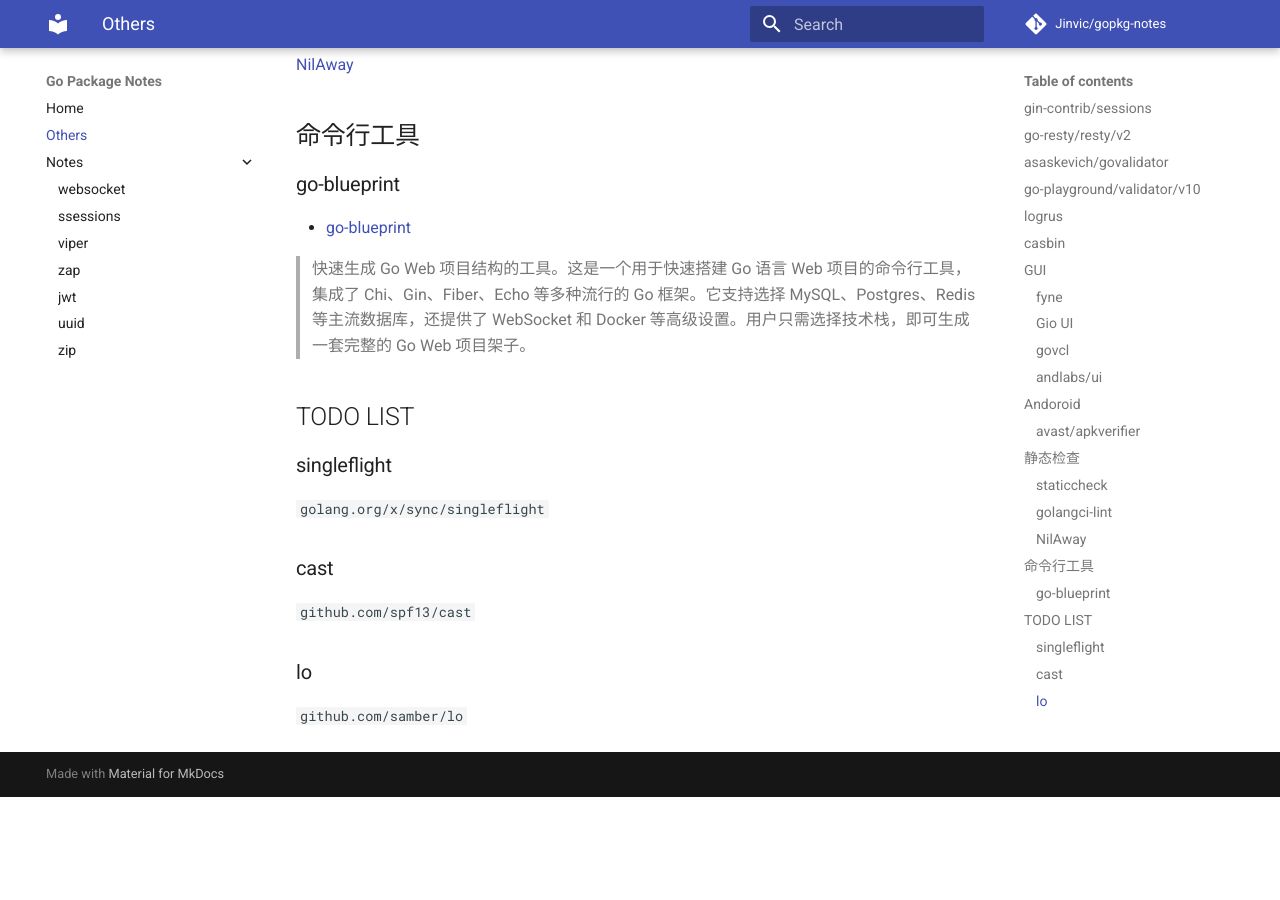
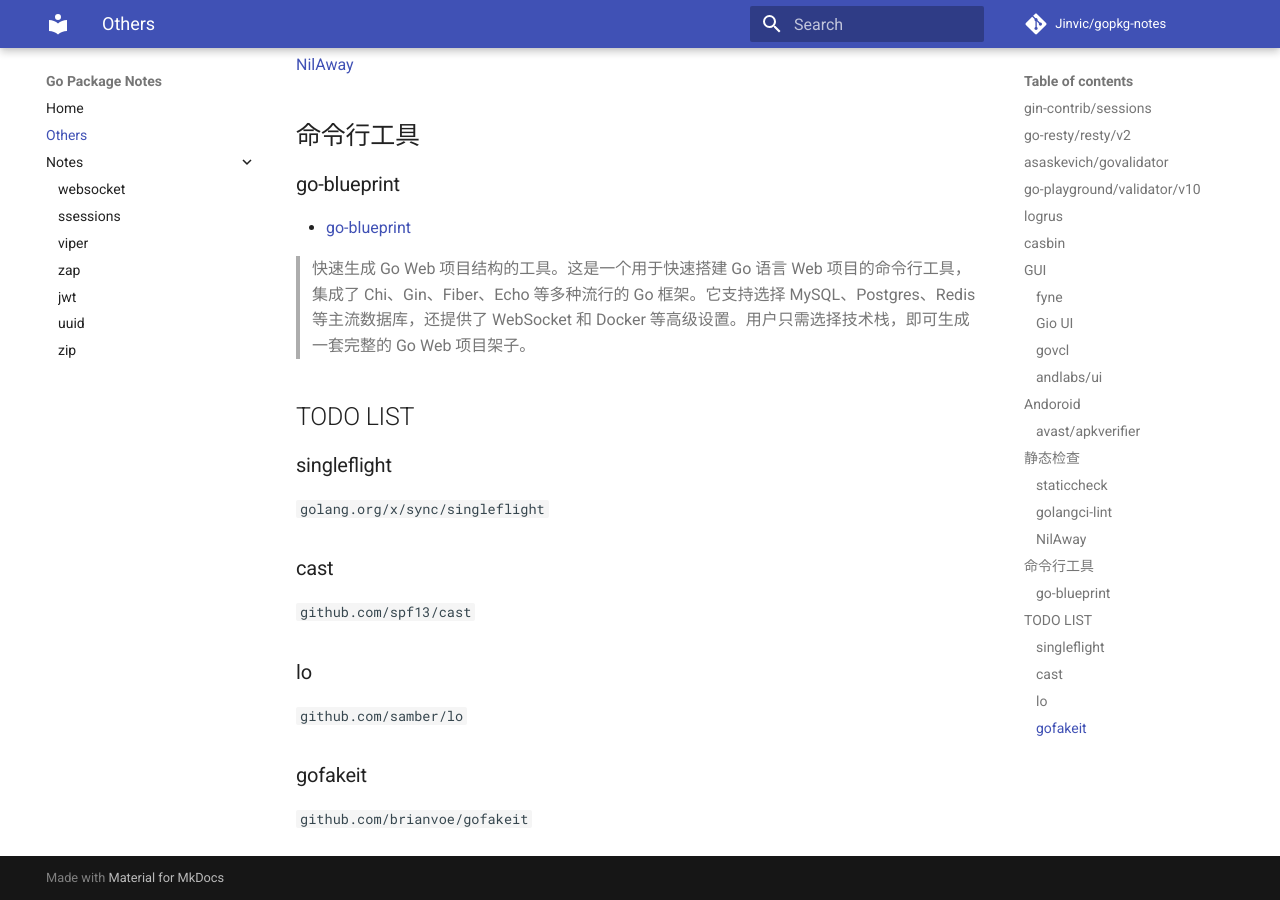
Before and after one commit to Jinvic/gopkg-notes, an MkDocs documentation site: the page built from docs/others.md, in a window 1280 px wide and 900 px high, scrolled down 2516 px. Built offline with MkDocs 1.6.1 and Material for MkDocs 9.7.7, drawn with Linux system fonts in a browser that asks for light colours; comment, search, counter and statistics services are not loaded; before the commit the page ends 3313 px from its top, so only the background shows below that.

Commit message:
todo list

```diff
--- a/docs/others.md
+++ b/docs/others.md
@@ -118,3 +118,7 @@ Go跨平台GUI工具包
 ### lo
 
 `github.com/samber/lo`
+
+### gofakeit
+
+`github.com/brianvoe/gofakeit`
```
